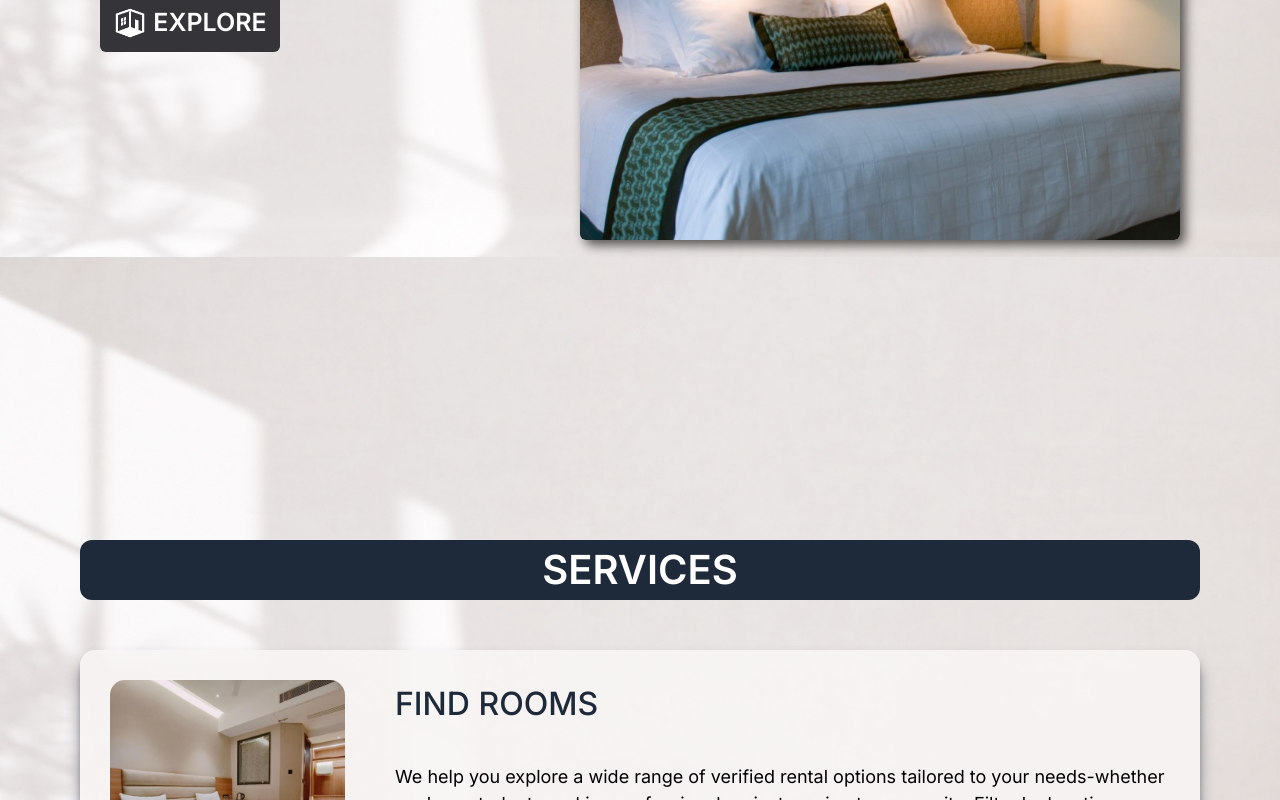
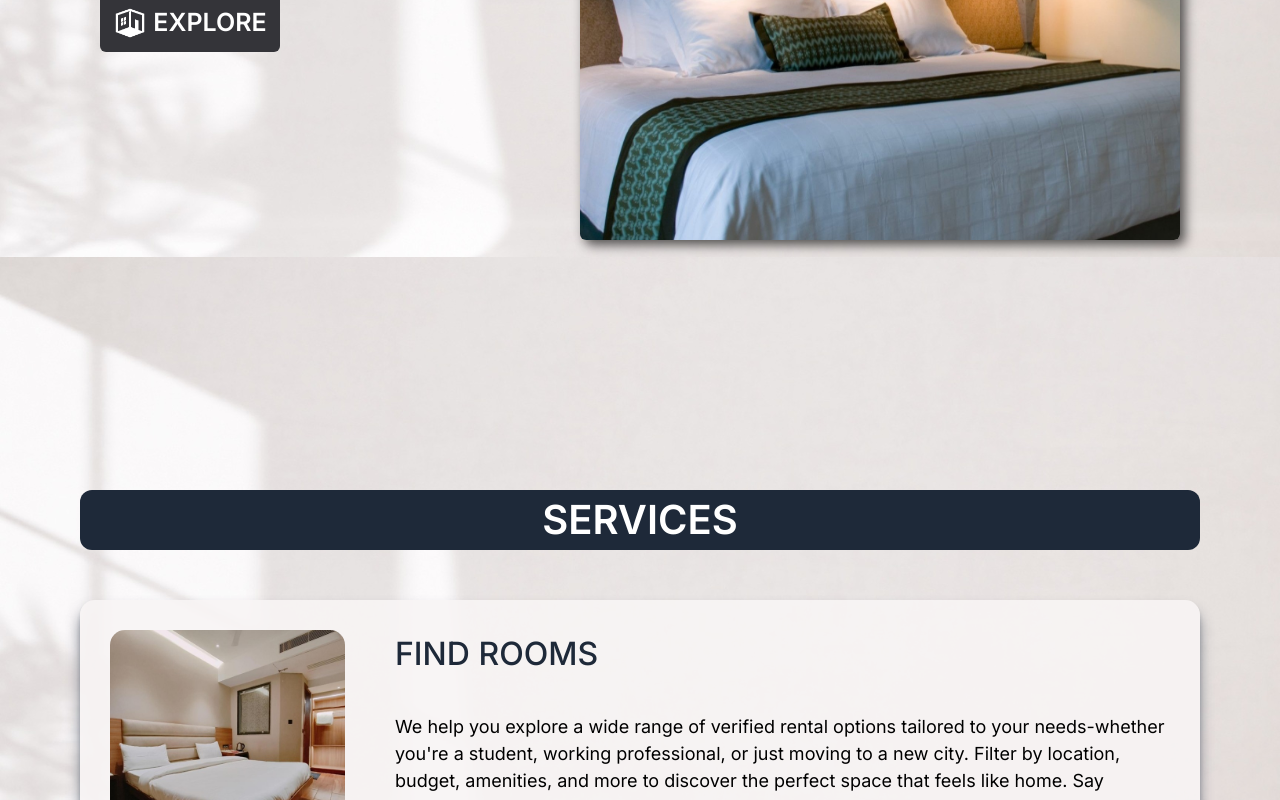
Before and after one commit to rohitkumar893/roomsley, a React (Vite) app: page / in a window 1280 px wide. Shown: the part 543-1343 px from the top of the page. Built offline with nearby package versions, Linux system fonts and the light colour scheme.

Commit message:
fixed responsiveness

```diff
--- a/src/App.css
+++ b/src/App.css
@@ -32,7 +32,7 @@ nav{
 }
 
 .services{
-  margin-top: 150px;
+  margin-top: 100px;
 }
 
 .padder{
@@ -250,7 +250,7 @@ ul:hover{
 
 }
 
-@media(max-width:700px){
+@media(max-width:780px){
   .rooming{
     margin-top: 40px;
   }
```
